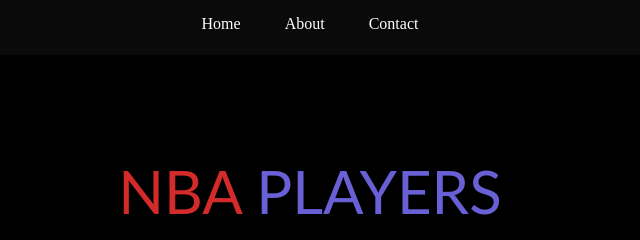
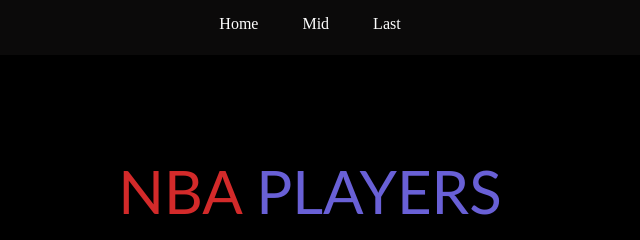
Before and after one commit to christiansonza/flexboxxx, a plain HTML site: page index.html in a window 1280 px wide. Shown: the top 240 px of the page, 330-970 px from the left. Drawn offline with Linux system fonts and the light colour scheme.

Commit message:
Update index.html

```diff
--- a/index.html
+++ b/index.html
@@ -158,8 +158,8 @@ background-color: tomato;
     <button class="menu">Menu</button>
 <div class="drop">
     <a href="">Home</a>
-    <a  href="">About</a>
-    <a  href="">Contact</a>
+    <a  href="#mid">Mid</a>
+    <a  href="#last">Last</a>
   </div>
 </div>
   </div>
@@ -177,7 +177,7 @@ background-color: tomato;
     </div>
     <div class="card">
       <div class="image-card3"></div>
-      <h3>Michael Jordan</h3>
+      <h3 id="mid">Michael Jordan</h3>
       <button>Read</button>
     </div>
     <div class="card">
@@ -192,7 +192,7 @@ background-color: tomato;
     </div>
     <div class="card">
       <div class="image-card2"></div>
-      <h3>Lebron James</h3>
+      <h3 id="last">Lebron James</h3>
       <button>Read</button>
     </div>
     <div class="card">
```
